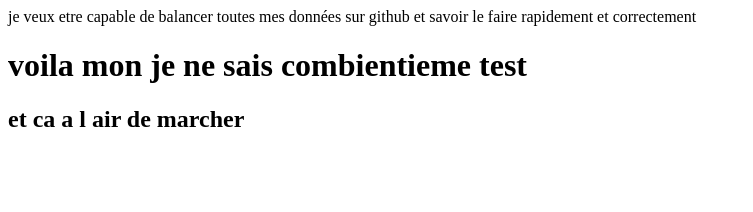
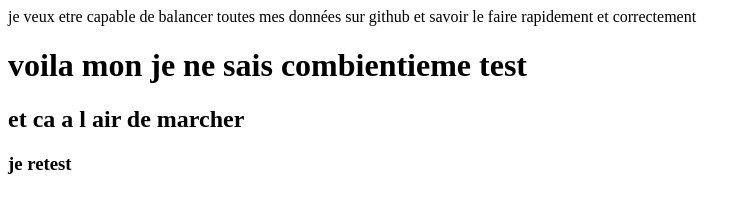
Before and after one commit to lolipump-35/test-github, a plain HTML site: page index.html in a window 1280 px wide. Shown: the whole page, without its empty margins (0-753 px from the left). Drawn offline with Linux system fonts and the light colour scheme.

Commit message:
uppdate index

```diff
--- a/index.html
+++ b/index.html
@@ -9,5 +9,6 @@
     je veux etre capable de balancer toutes mes données sur github et savoir le faire rapidement et correctement
     <h1> voila mon je ne sais combientieme test</h1>
     <h2>et ca a l air de marcher</h2>
+    <h3>je retest</h3>
 </body>
 </html>
```
